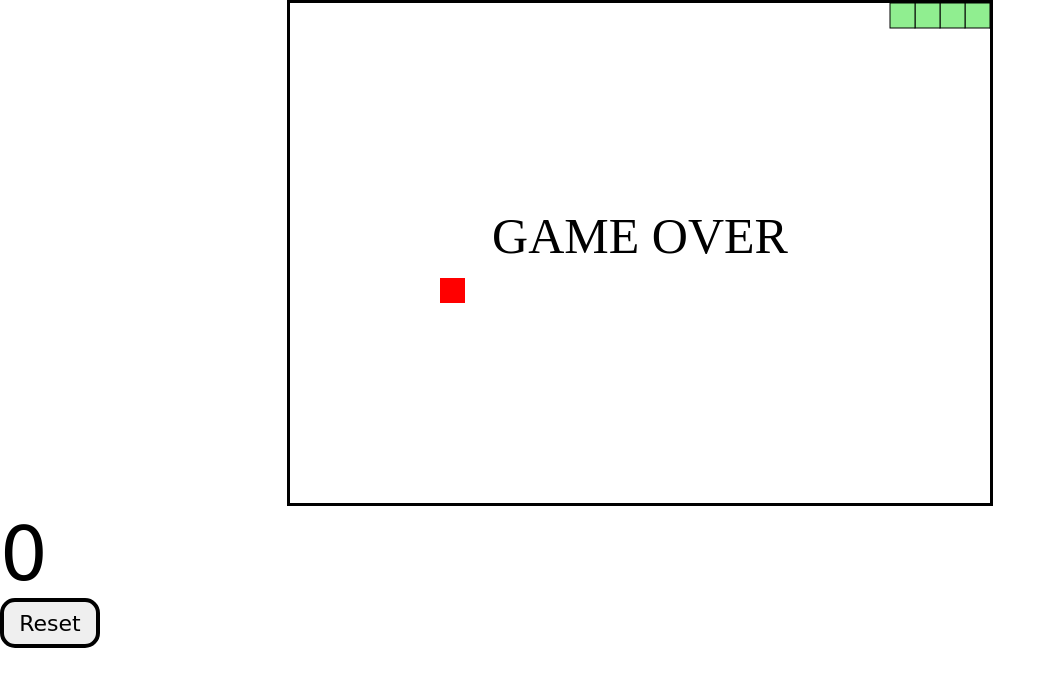
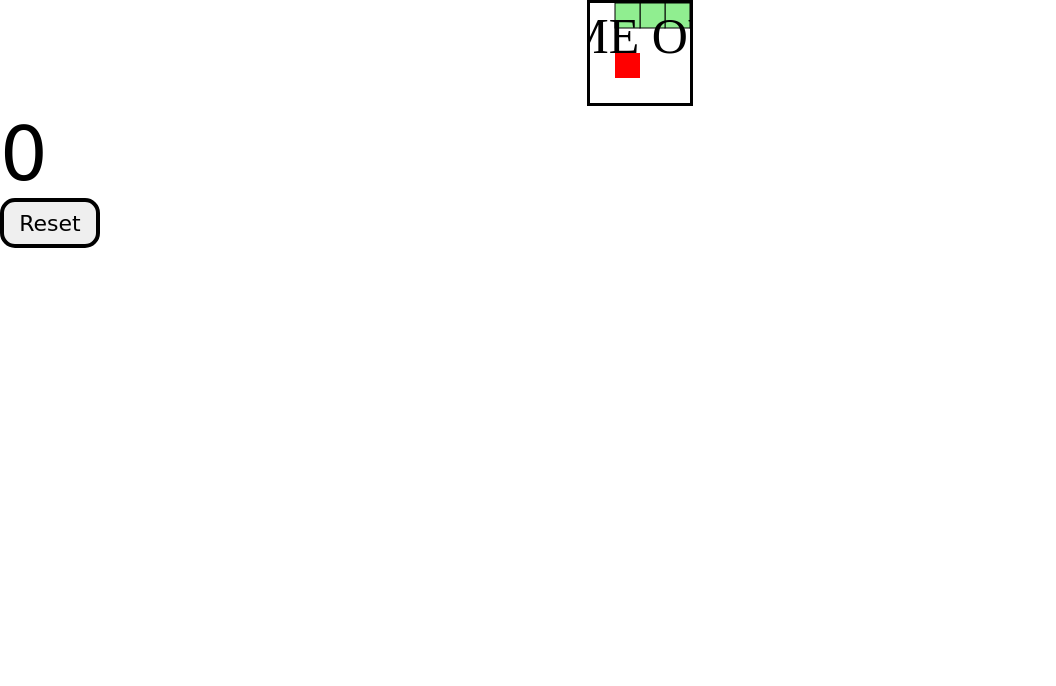
Before and after one commit to DmitriStark/snake, a plain HTML site: page index.html in a window 1280 px wide. Shown: the whole page, without its empty margins (0-1056 px from the left). Drawn offline with Linux system fonts and the light colour scheme.

Commit message:
Update index.html

```diff
--- a/index.html
+++ b/index.html
@@ -13,7 +13,7 @@
 
 
     <div id="gameContainer">
-        <canvas id="gameBoard" width="700" height="500"></canvas>
+        <canvas id="gameBoard" width="100%" height="100%"></canvas>
     </div>
     <div id="scoreText">0</div>
     <button id="resetBtn">Reset</button>
```
